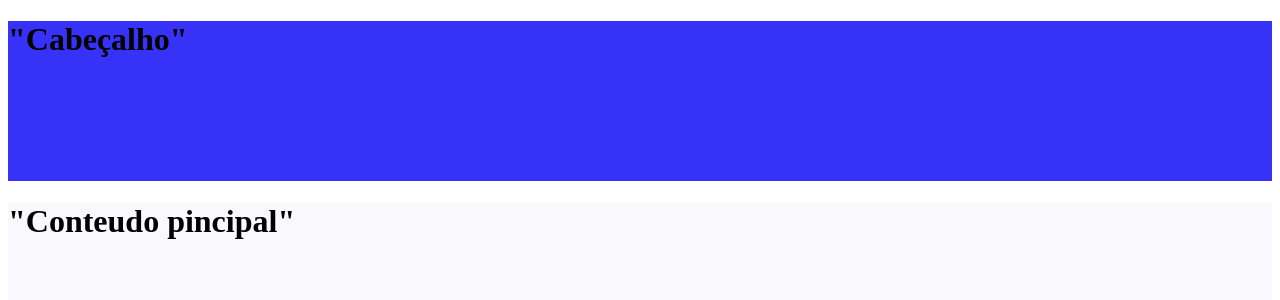
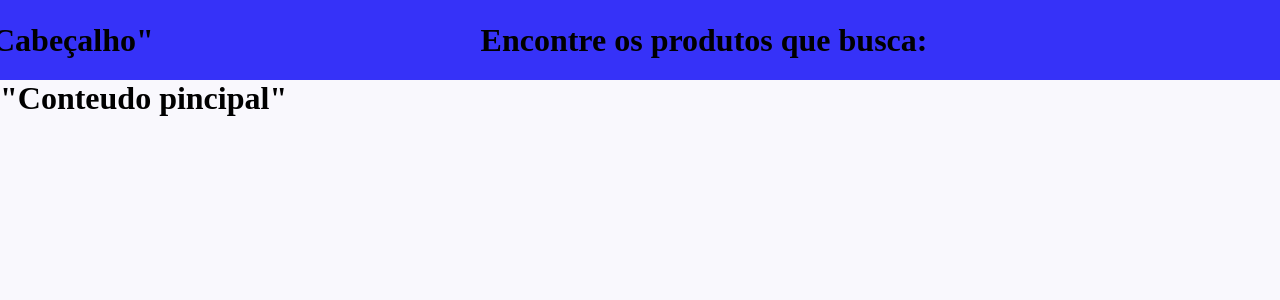
Before and after one commit to martins-ggm/loja_mobile_mercado, a Next.js app: page / in a window 1280 px wide. Shown: the top 300 px of the page. Built offline with nearby package versions, Linux system fonts and the light colour scheme.

Commit message:
importação do global.styles e implementação de estrutura do header

```diff
--- a/src/app/globals.css
+++ b/src/app/globals.css
@@ -11,9 +11,11 @@
 
 /* Remove estilos padrão do body */
 html, body {
-  height: 100%;
+  width: 100vw;
+  height: 100vh;
   margin: 0;
   padding: 0;
+  box-sizing: border-box;
 }
 
 /* Opcional: remove estilos de listas */
--- a/src/components/layout/Header.tsx
+++ b/src/components/layout/Header.tsx
@@ -1,10 +1,13 @@
-import React from 'react';
-import styles from './styles/Header.module.css';
+import React from "react";
+import styles from "./styles/Header.module.css";
 
 const Header: React.FC = () => {
   return (
     <header className={styles.header}>
-     <h1>&quot;Cabeçalho&quot;</h1>
+      <h1 className={styles.logoField}>&quot;Cabeçalho&quot;</h1>
+      <div className={styles.searchField}>
+        <h1>Encontre os produtos que busca:</h1>
+      </div>
     </header>
   );
 };
--- a/src/components/layout/styles/Header.module.css
+++ b/src/components/layout/styles/Header.module.css
@@ -1,5 +1,40 @@
 .header{
+
+    display: flex;
+    justify-content: center;
+    align-items: center;
     width: 100%;
-    height: 20vh;
+    height: 10vh;
     background-color: #3632F8;
+
+
+
 }
+
+
+.searchField{
+
+    text-align: center;
+    display: flex;
+    justify-content: center;
+    align-items: center;
+    height: 100%;
+    width: 90%;
+
+
+
+}
+
+.logoField{
+
+
+    display: flex;
+    justify-content: center;
+    align-items: center;
+    height: 100%;
+    width: 10%;
+
+
+
+
+}
--- a/src/components/pages/Home.tsx
+++ b/src/components/pages/Home.tsx
@@ -2,7 +2,7 @@ import React from 'react';
 import Header from '../layout/Header';
 import Main from '../layout/Main';
 import styles from './styles/Home.module.css'; // Import the CSS module
-
+import '/src/app/globals.css';
 
 const Home: React.FC = () => {
     return (
--- a/src/components/pages/styles/Home.module.css
+++ b/src/components/pages/styles/Home.module.css
@@ -1,7 +1,8 @@
 /* Este arquivo agora é apenas para estilos específicos da página Home se necessário */
 
 .homeContainer {
-
+  width: 100%;
+  height: 100%;
   display: flex;
   flex-direction: column;
 }
```
